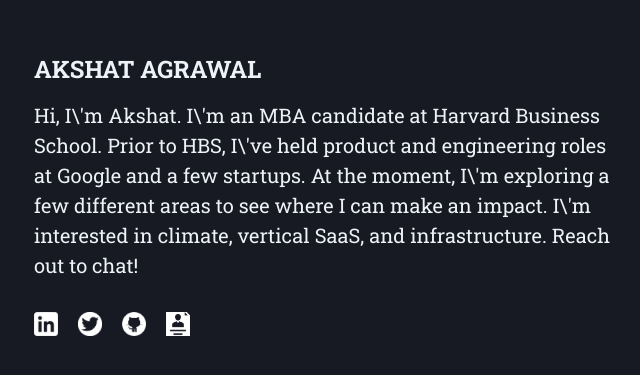
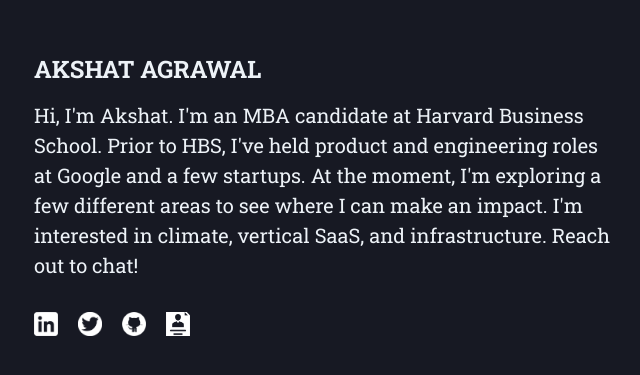
Before and after one commit to akshatag/portfolio-ts, a Next.js app: page /sections/intro in a window 1280 px wide. Shown: the part 249-624 px from the top of the page, without its empty margins (317-957 px from the left). Built offline with nearby package versions, Linux system fonts and the light colour scheme.

Commit message:
intro update

```diff
--- a/pages/sections/intro.tsx
+++ b/pages/sections/intro.tsx
@@ -40,7 +40,7 @@
                         AKSHAT AGRAWAL
                     </Heading>
                     <Text py={4} fontSize='xl'>
-                        Hi, I\'m Akshat. I\'m an MBA candidate at Harvard Business School. Prior to HBS, I\'ve held product and engineering roles at Google and a few startups. At the moment, I\'m exploring a few different areas to see where I can make an impact. I\'m interested in climate, vertical SaaS, and infrastructure. Reach out to chat!
+                        Hi, I'm Akshat. I'm an MBA candidate at Harvard Business School. Prior to HBS, I've held product and engineering roles at Google and a few startups. At the moment, I'm exploring a few different areas to see where I can make an impact. I'm interested in climate, vertical SaaS, and infrastructure. Reach out to chat!
                     </Text>
                 </motion.div>
                 <motion.div
```
